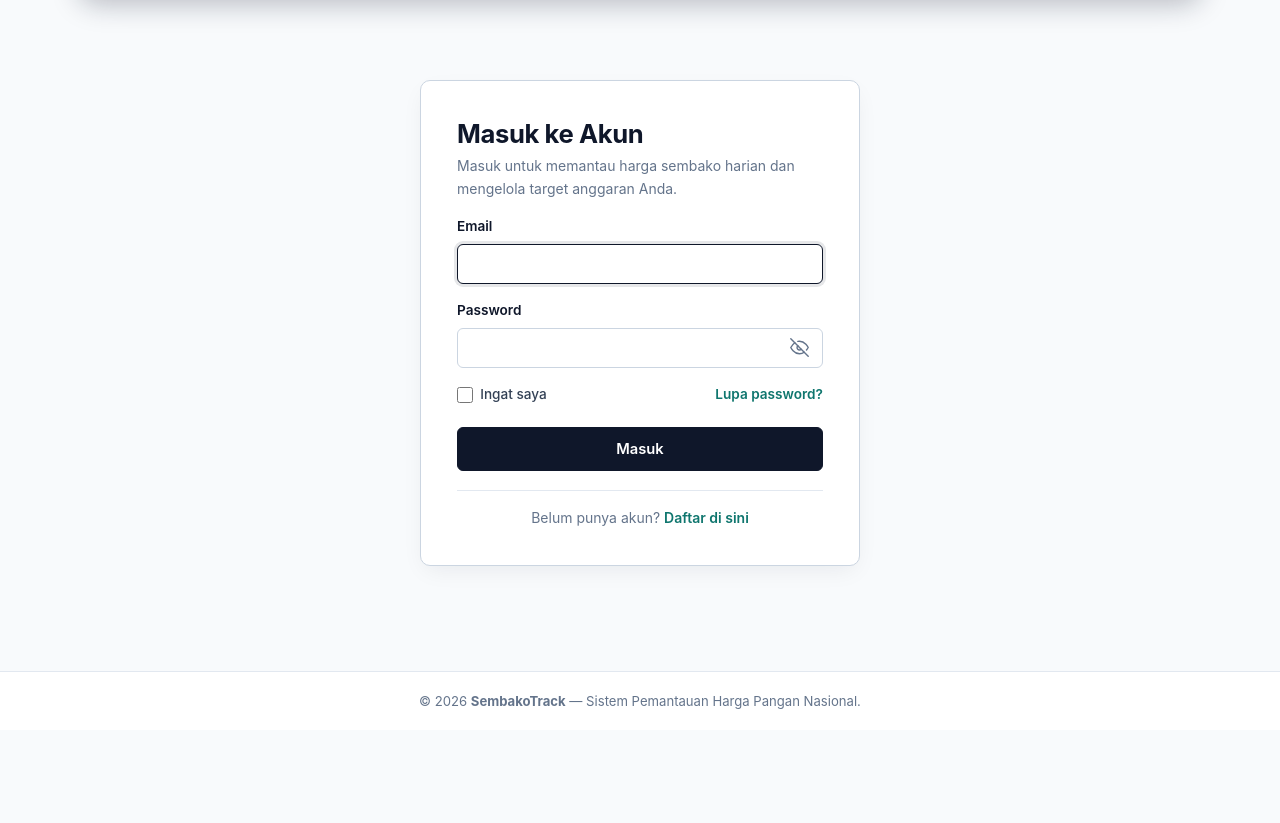
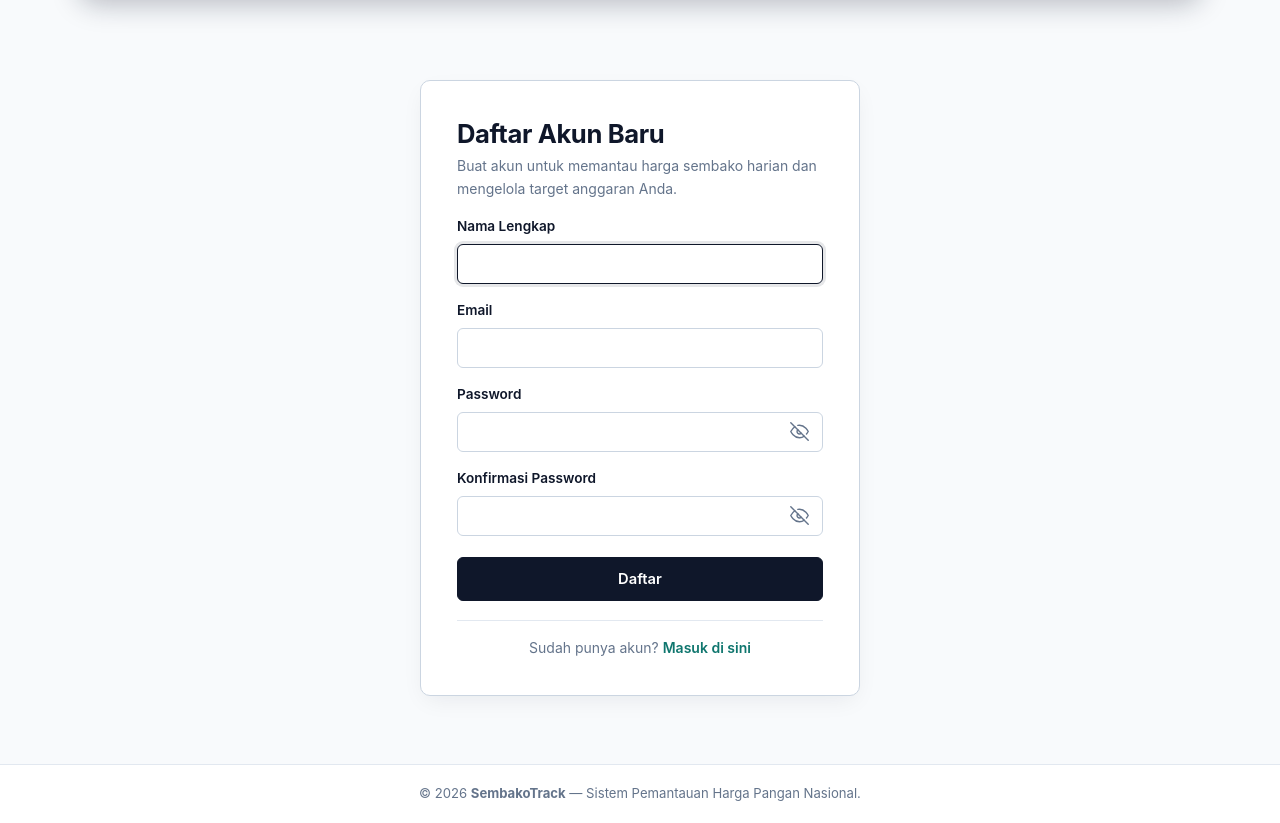
Before and after one commit to mmarifatulakso-alt/sembakotrack, a Laravel app: page /register in a window 1280 px wide. Shown: the part 70-893 px from the top of the page. Before the commit the page ends 779 px from the top, so only its background shows below. Run offline with Laravel 12, Linux system fonts and the light colour scheme; parts of the project's set-up code (start-up, migrations or seed data) failed here and were passed over.

Commit message:
Perbaiki tampilan form halaman register

```diff
--- a/resources/views/auth/register.blade.php
+++ b/resources/views/auth/register.blade.php
@@ -1,10 +1,10 @@
 @extends('layouts.app')
-@section('title', 'Masuk')
+@section('title', 'Daftar Akun')
 
 @section('content')
 <div class="card auth-card">
-    <h1>Masuk ke Akun</h1>
-    <p class="muted">Masuk untuk memantau harga sembako harian dan mengelola target anggaran Anda.</p>
+    <h1>Daftar Akun Baru</h1>
+    <p class="muted">Buat akun untuk memantau harga sembako harian dan mengelola target anggaran Anda.</p>
 
     @if (session('status'))
         <div class="card alert-success">
@@ -22,18 +22,23 @@
         </div>
     @endif
 
-    <form method="POST" action="{{ route('login') }}">
+    <form method="POST" action="{{ route('register') }}">
         @csrf
 
         <div class="form-group">
+            <label for="name">Nama Lengkap</label>
+            <input type="text" id="name" name="name" value="{{ old('name') }}" autocomplete="name" required autofocus>
+        </div>
+
+        <div class="form-group">
             <label for="email">Email</label>
-            <input type="email" id="email" name="email" value="{{ old('email') }}" autocomplete="email" required autofocus>
+            <input type="email" id="email" name="email" value="{{ old('email') }}" autocomplete="email" required>
         </div>
 
         <div class="form-group">
             <label for="password">Password</label>
             <div class="pw-input-wrap">
-                <input type="password" id="password" name="password" autocomplete="current-password" required>
+                <input type="password" id="password" name="password" autocomplete="new-password" required>
                 <button type="button" class="pw-toggle-btn" data-target="password" aria-label="Tampilkan password" aria-pressed="false">
                     <svg viewBox="0 0 24 24" aria-hidden="true">
                         <path d="M17.94 17.94A10.07 10.07 0 0 1 12 20c-7 0-11-8-11-8a18.45 18.45 0 0 1 5.06-5.94M9.9 4.24A9.12 9.12 0 0 1 12 4c7 0 11 8 11 8a18.5 18.5 0 0 1-2.16 3.19m-6.72-1.07a3 3 0 1 1-4.24-4.24"></path>
@@ -43,25 +48,24 @@
             </div>
         </div>
 
-        <div class="auth-options-row">
-            <label class="checkbox-label">
-                <input type="checkbox" name="remember" value="1" @checked(old('remember'))>
-                <span>Ingat saya</span>
-            </label>
-
-            <details class="forgot-pw-details">
-                <summary>Lupa password?</summary>
-                <div class="forgot-pw-box">
-                    Untuk mereset password akun pada server lokal, hubungi Administrator sistem atau gunakan fitur <strong>Pengaturan Akun</strong> saat sesi aktif.
-                </div>
-            </details>
+        <div class="form-group">
+            <label for="password_confirmation">Konfirmasi Password</label>
+            <div class="pw-input-wrap">
+                <input type="password" id="password_confirmation" name="password_confirmation" autocomplete="new-password" required>
+                <button type="button" class="pw-toggle-btn" data-target="password_confirmation" aria-label="Tampilkan konfirmasi password" aria-pressed="false">
+                    <svg viewBox="0 0 24 24" aria-hidden="true">
+                        <path d="M17.94 17.94A10.07 10.07 0 0 1 12 20c-7 0-11-8-11-8a18.45 18.45 0 0 1 5.06-5.94M9.9 4.24A9.12 9.12 0 0 1 12 4c7 0 11 8 11 8a18.5 18.5 0 0 1-2.16 3.19m-6.72-1.07a3 3 0 1 1-4.24-4.24"></path>
+                        <line x1="1" y1="1" x2="23" y2="23"></line>
+                    </svg>
+                </button>
+            </div>
         </div>
 
-        <button type="submit" class="btn auth-submit-btn">Masuk</button>
+        <button type="submit" class="btn auth-submit-btn">Daftar</button>
     </form>
 
     <p class="auth-switch-text muted">
-        Belum punya akun? <a href="{{ route('register') }}">Daftar di sini</a>
+        Sudah punya akun? <a href="{{ route('login') }}">Masuk di sini</a>
     </p>
 </div>
 @endsection
```
